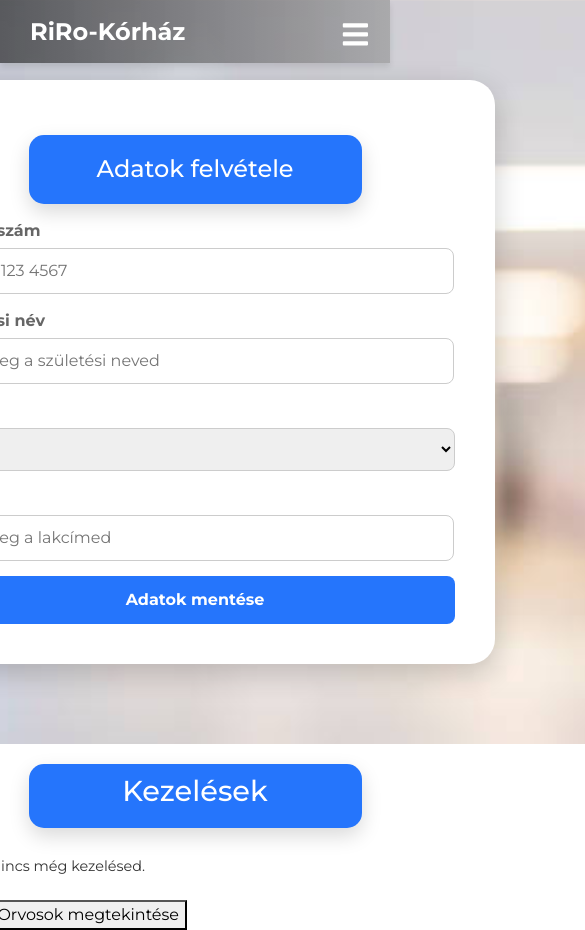
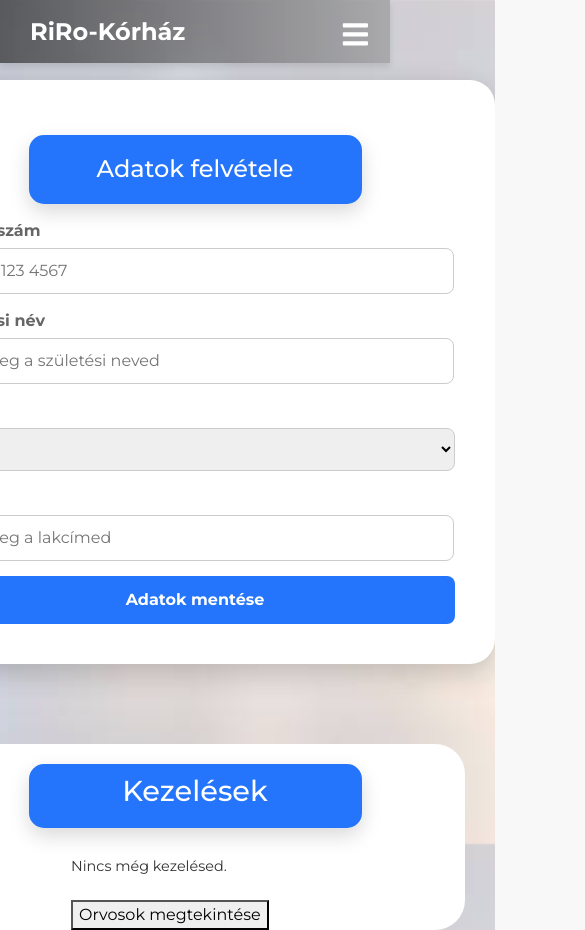
Before and after one commit to venti69/RiRo, a React (Vite) app in the folder client/: page /adatok in a window 390 px wide. Shown: the top 930 px of the page, 585 px wide, since content can reach past the window. Built offline with nearby package versions, Linux system fonts and the light colour scheme.

Commit message:
asdnyasgemRicsitol

```diff
--- a/client/src/pages/Adatok/Adatok.css
+++ b/client/src/pages/Adatok/Adatok.css
@@ -191,6 +191,21 @@ margin-top: 10px;
 background: #ddd;
 }
 
+@media (max-width: 1208px) {
+.signup-container {
+  grid-template-columns: 1fr;
+}
+.kezelesek-container {
+  flex-direction: column;
+  align-items: center;
+}
+
+.KezelesTarto {
+  width: 90%;
+  margin: auto !important;
+}
+}
+
 @media (max-width: 768px) {
 .signup-container {
   grid-template-columns: 1fr;
@@ -199,4 +214,11 @@ background: #ddd;
   flex-direction: column;
   align-items: center;
 }
+
+.kartyak {
+  padding-left: 119px ;
+  grid-template-columns: 1fr;
+  width: 90%;
+  margin: auto !important;
 }
+}
```
